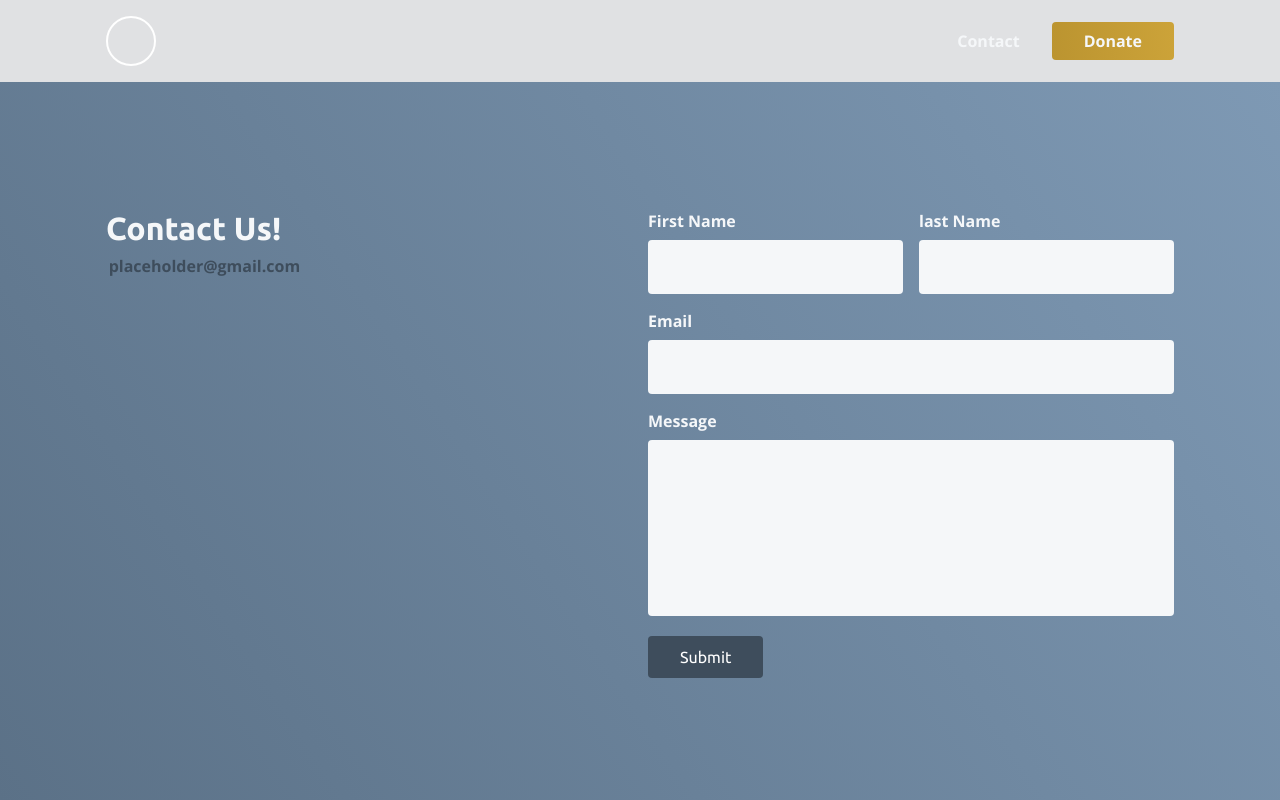
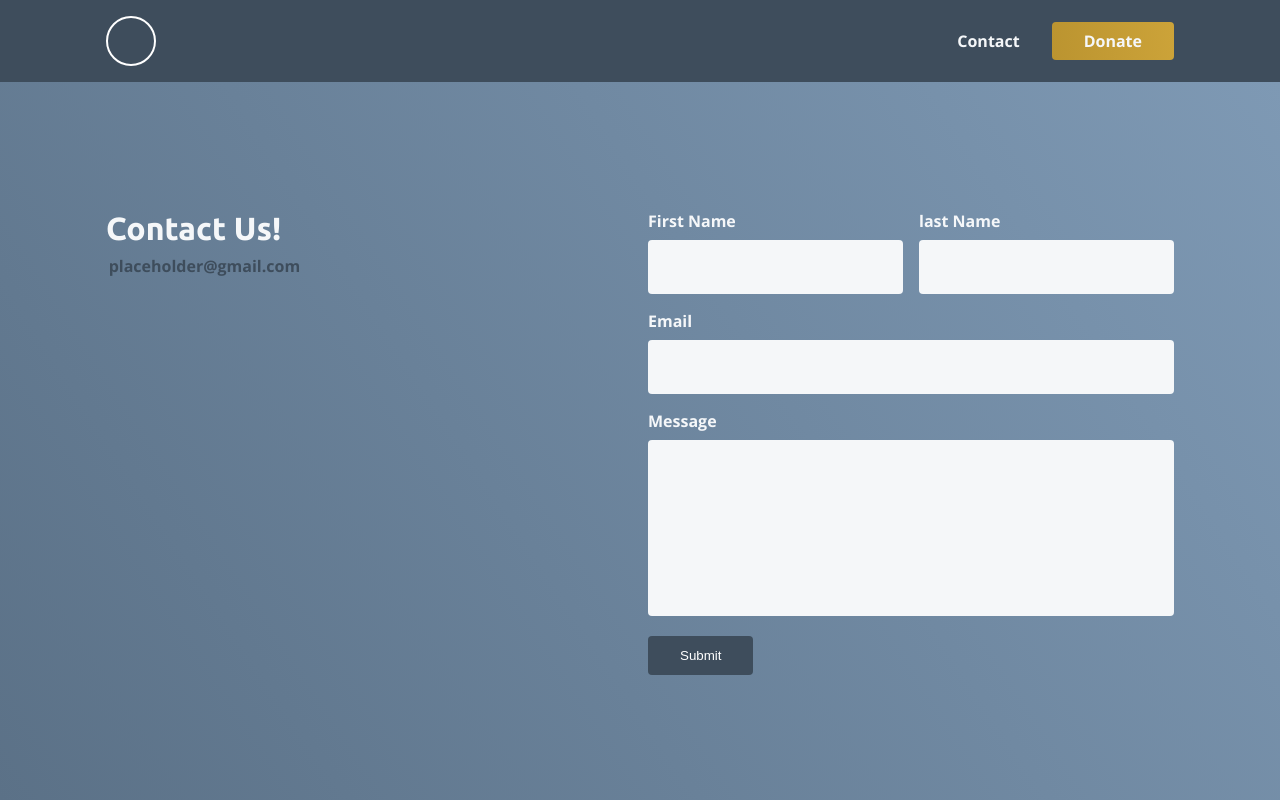
Before and after one commit to Eddie-Anguiano/native-website, a Next.js app: page /contact in a window 1280 px wide. Shown: the top 800 px of the page. Built offline with nearby package versions, Linux system fonts and the light colour scheme.

Commit message:
alter color for header in contact page

```diff
--- a/pages/contact.js
+++ b/pages/contact.js
@@ -70,7 +70,7 @@ export default function contact() {
               />
 
               <button type="submit" className={styles.button}>
-                <span className={styles.buttonText}>Submit</span>
+                Submit
               </button>
             </form>
           </div>
--- a/styles/pages/contact.module.scss
+++ b/styles/pages/contact.module.scss
@@ -3,6 +3,7 @@
 
 .viewport {
   min-height: 100vh;
+  background-color: $color--dark-blue;
 }
 
 .contact {
```
Also changed, not shown: 1 other file (tests, documents, lock files or other folders).
